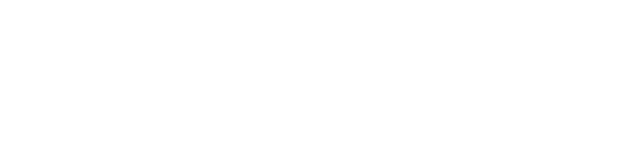
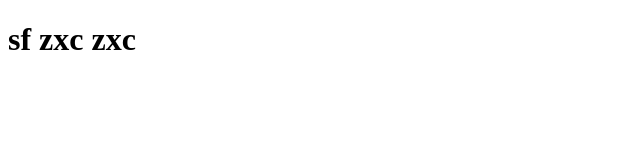
Before and after one commit to Shkiper228-dev/atempt-number-two, a plain HTML site: page index.html in a window 1280 px wide. Shown: the whole page, without its empty margins (0-640 px from the left). Drawn offline with Linux system fonts and the light colour scheme.

Commit message:
заголовок добавлен

```diff
--- a/index.html
+++ b/index.html
@@ -6,6 +6,6 @@
   <title>Document</title>
 </head>
 <body>
-
+  <h1> sf zxc zxc</h1>
 </body>
 </html>
```
